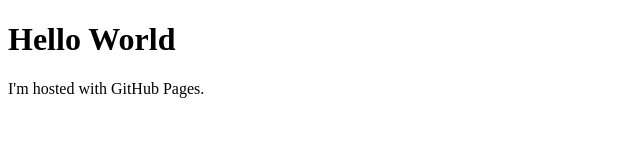
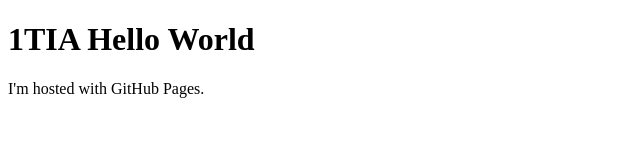
Before and after one commit to RGiuliett1/RGiulietti1.github.io, a plain HTML site: page index.html in a window 1280 px wide. Shown: the whole page, without its empty margins (0-640 px from the left). Drawn offline with Linux system fonts and the light colour scheme.

Commit message:
Update index.html

```diff
--- a/index.html
+++ b/index.html
@@ -1,7 +1,7 @@
 <!DOCTYPE html>
 <html>
   <body>
-    <h1>Hello World</h1>
+    <h1>1TIA Hello World</h1>
     <p>I'm hosted with GitHub Pages.</p>
   </body>
 </html>
```
